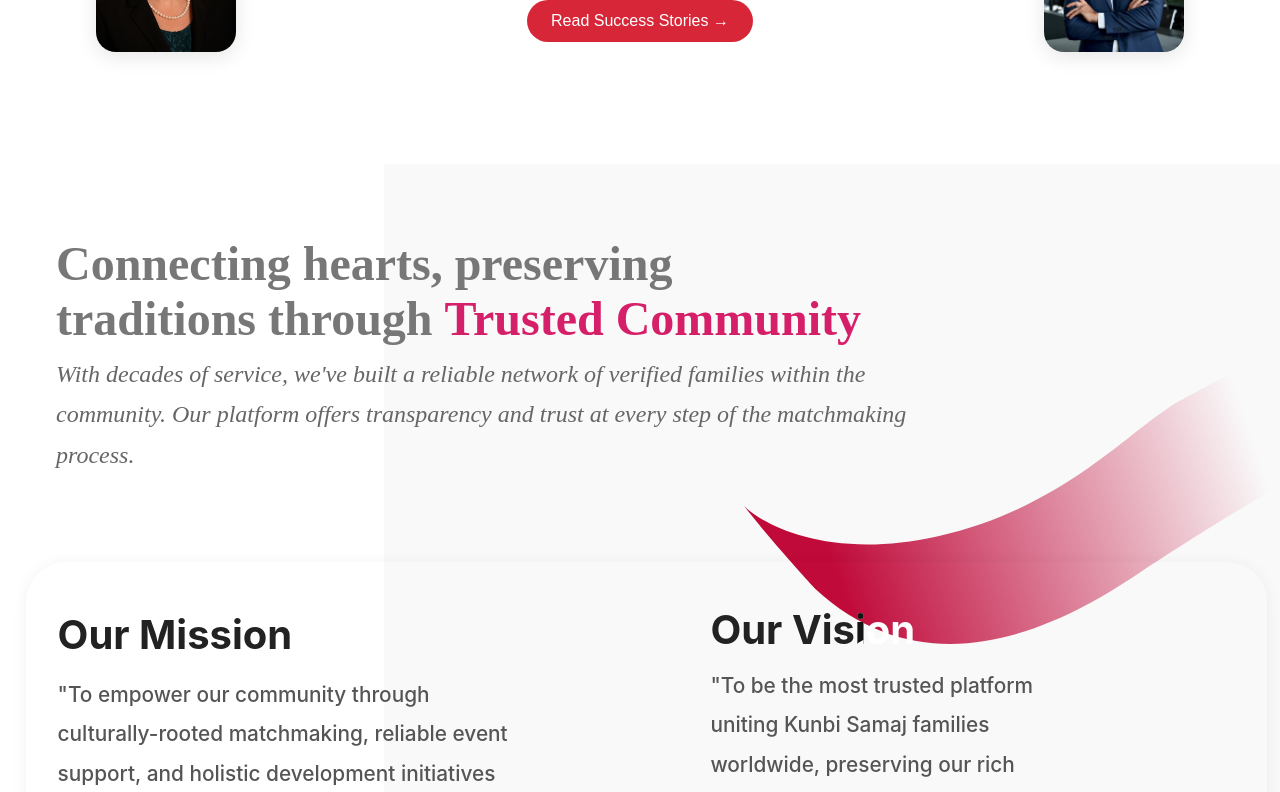
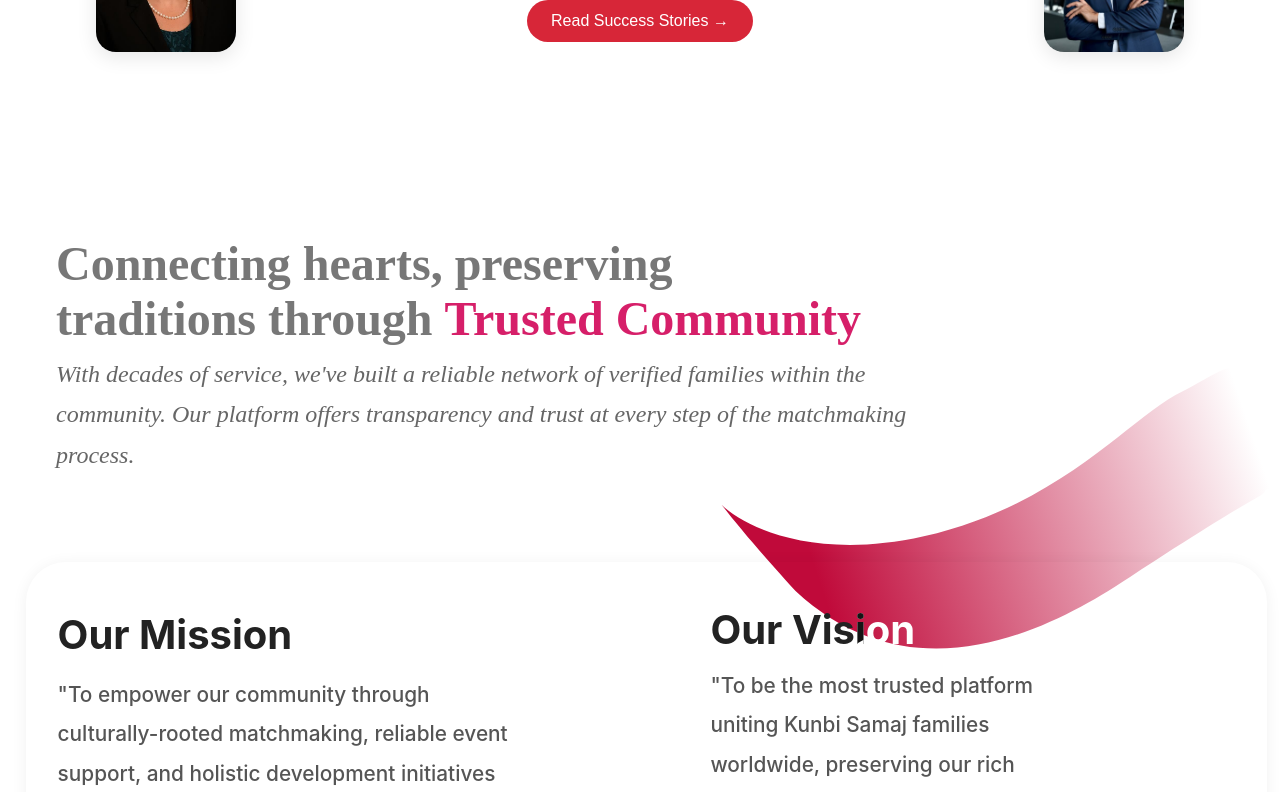
Before and after one commit to pentasoftwareconsultancy/matrimony-frontend-v3, a React (Vite) app: page /about in a window 1280 px wide. Shown: the part 580-1372 px from the top of the page. Built offline with nearby package versions, Linux system fonts and the light colour scheme.

Commit message:
About services done

```diff
--- a/src/components/public/about/aboutServices/AboutServices.jsx
+++ b/src/components/public/about/aboutServices/AboutServices.jsx
@@ -67,7 +67,7 @@
                   gradientUnits="userSpaceOnUse"
                 >
                   <stop offset="0.0487165" stopColor="#C00A3A" />
-                  <stop offset="1" stopColor="#f9f9f9" />
+                  <stop offset="1" stopColor="#fff" />
                 </linearGradient>
               </defs>
               <path
--- a/src/components/public/about/aboutServices/AboutServices.module.css
+++ b/src/components/public/about/aboutServices/AboutServices.module.css
@@ -145,9 +145,9 @@
 
 .wrapper {
     position: absolute;
-    width: 70%;
+    width: 73%;
     height: 100%;
-    background-color: #f9f9f9;
+    background-color: #fff;
     display: flex;
     justify-content: flex-end;
     align-items: center;
```
